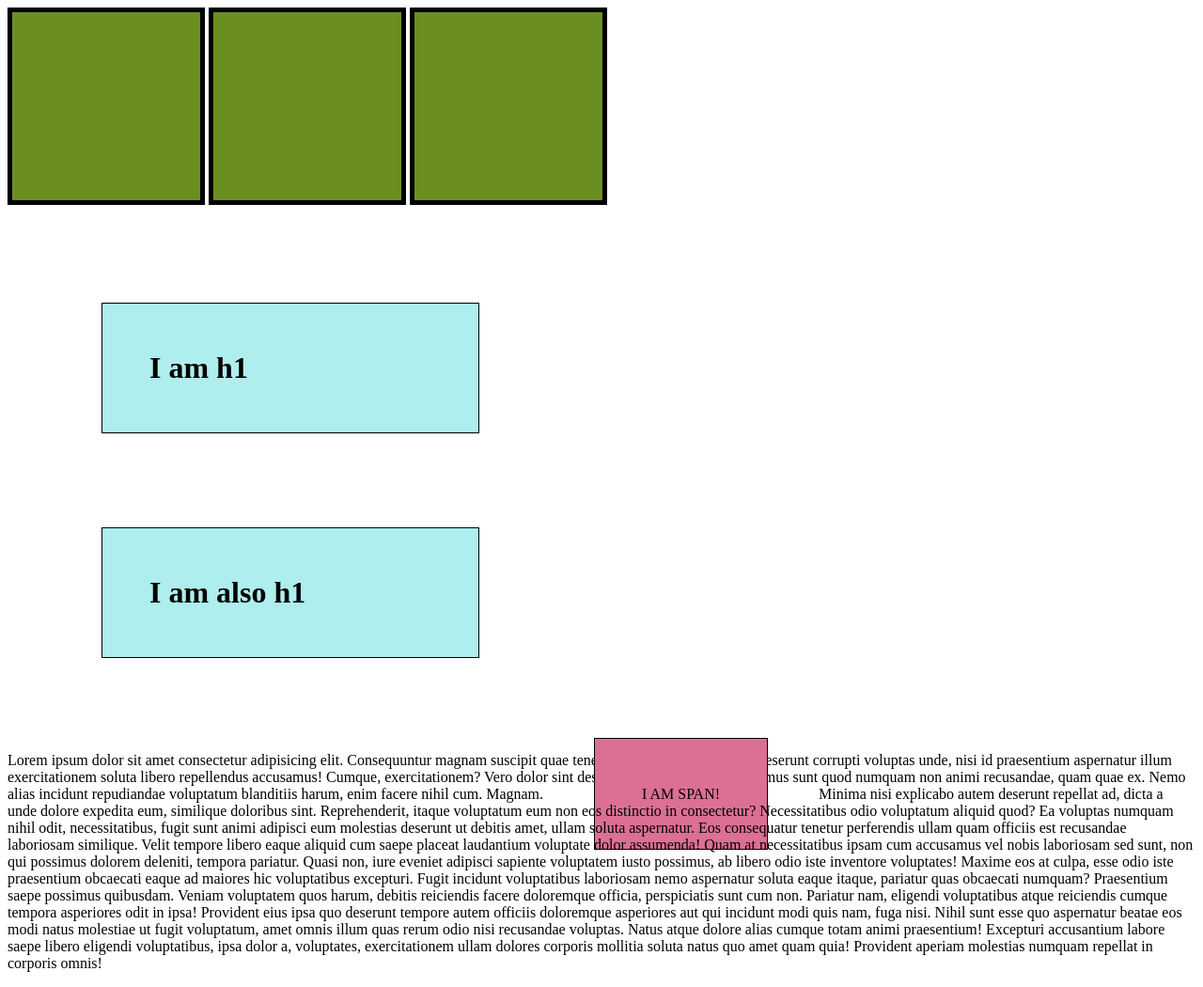
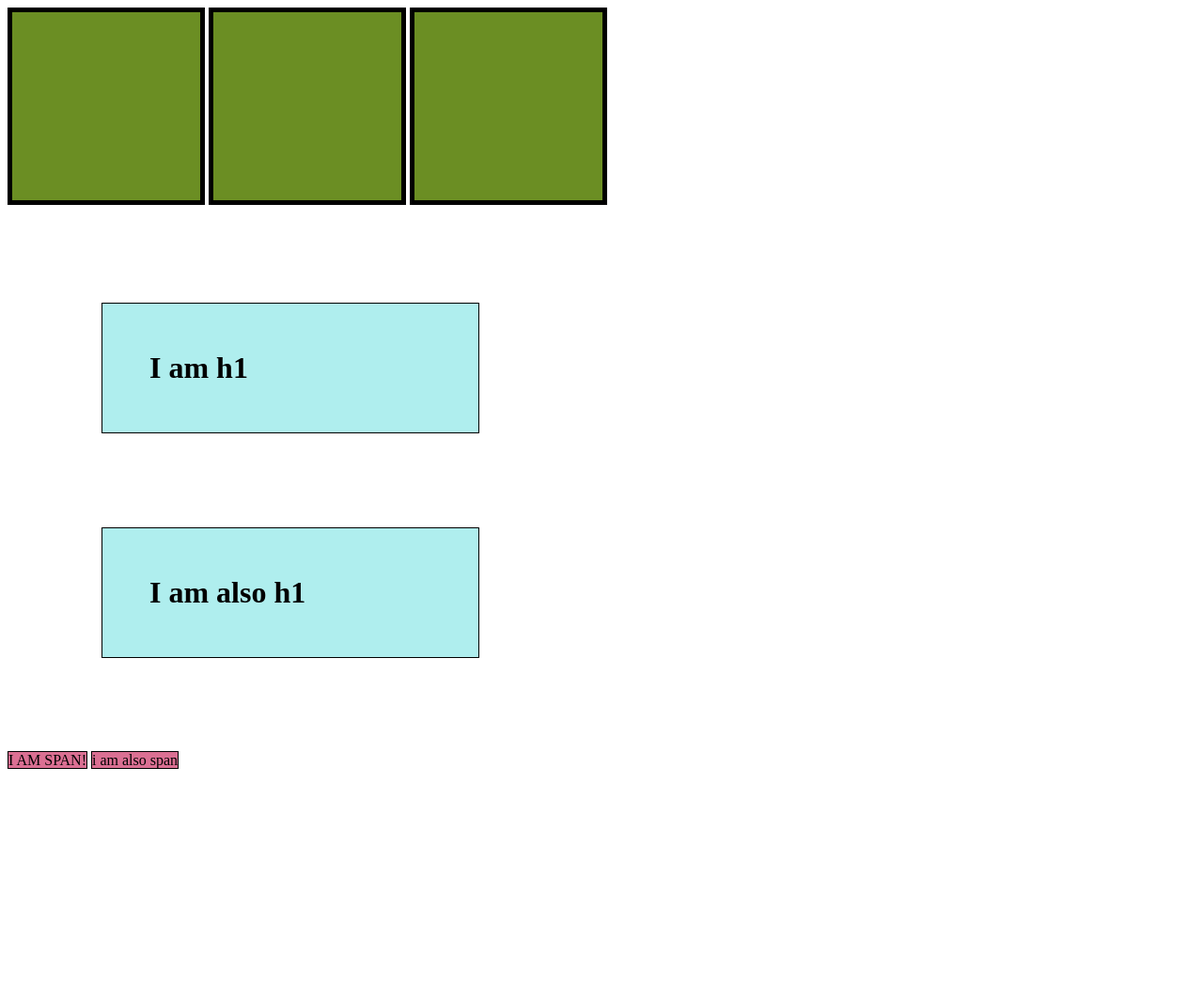
Before and after one commit to ItchyTrigger/css, a plain HTML site: page displayProperty.html in a window 1280 px wide. Shown: the whole page at 94% size. After the commit the page ends 826 px from the top, so only its background shows below. Drawn offline with Linux system fonts and the light colour scheme.

Commit message:
just a test

```diff
--- a/displayProperty.css
+++ b/displayProperty.css
@@ -1,9 +1,9 @@
 span {
     background-color: palevioletred;
     border: 1px solid black;
-    width: 500px;
-    padding: 50px;
-    margin: 50px;
+    /* width: 0px; */
+    padding: 0px;
+    margin: 0px;
 }
 
 h1 {
--- a/displayProperty.html
+++ b/displayProperty.html
@@ -16,35 +16,9 @@
 
     <h1>I am h1</h1>
     <h1>I am also h1</h1>
-    <p>Lorem ipsum dolor sit amet consectetur adipisicing elit. Consequuntur magnam suscipit quae tenetur possimus ad
-        reiciendis deserunt corrupti voluptas unde, nisi id praesentium aspernatur illum exercitationem soluta libero
-        repellendus accusamus!
-        Cumque, exercitationem? Vero dolor sint deserunt dolorum placeat possimus sunt quod numquam non animi
-        recusandae, quam quae ex. Nemo alias incidunt repudiandae voluptatum blanditiis harum, enim facere nihil cum.
-        Magnam.
-        <span>I AM SPAN!</span>
-        Minima nisi explicabo autem deserunt repellat ad, dicta a unde dolore expedita eum, similique doloribus sint.
-        Reprehenderit, itaque voluptatum eum non eos distinctio in consectetur? Necessitatibus odio voluptatum aliquid
-        quod?
-        Ea voluptas numquam nihil odit, necessitatibus, fugit sunt animi adipisci eum molestias deserunt ut debitis
-        amet, ullam soluta aspernatur. Eos consequatur tenetur perferendis ullam quam officiis est recusandae laboriosam
-        similique.
-        Velit tempore libero eaque aliquid cum saepe placeat laudantium voluptate dolor assumenda! Quam at
-        necessitatibus ipsam cum accusamus vel nobis laboriosam sed sunt, non qui possimus dolorem deleniti, tempora
-        pariatur.
-        Quasi non, iure eveniet adipisci sapiente voluptatem iusto possimus, ab libero odio iste inventore voluptates!
-        Maxime eos at culpa, esse odio iste praesentium obcaecati eaque ad maiores hic voluptatibus excepturi.
-        Fugit incidunt voluptatibus laboriosam nemo aspernatur soluta eaque itaque, pariatur quas obcaecati numquam?
-        Praesentium saepe possimus quibusdam. Veniam voluptatem quos harum, debitis reiciendis facere doloremque
-        officia, perspiciatis sunt cum non.
-        Pariatur nam, eligendi voluptatibus atque reiciendis cumque tempora asperiores odit in ipsa! Provident eius ipsa
-        quo deserunt tempore autem officiis doloremque asperiores aut qui incidunt modi quis nam, fuga nisi.
-        Nihil sunt esse quo aspernatur beatae eos modi natus molestiae ut fugit voluptatum, amet omnis illum quas rerum
-        odio nisi recusandae voluptas. Natus atque dolore alias cumque totam animi praesentium!
-        Excepturi accusantium labore saepe libero eligendi voluptatibus, ipsa dolor a, voluptates, exercitationem ullam
-        dolores corporis mollitia soluta natus quo amet quam quia! Provident aperiam molestias numquam repellat in
-        corporis omnis!
-    </p>
+
+    <span>I AM SPAN!</span>
+    <span>i am also span</span>
 </body>
 
 </html>
```
